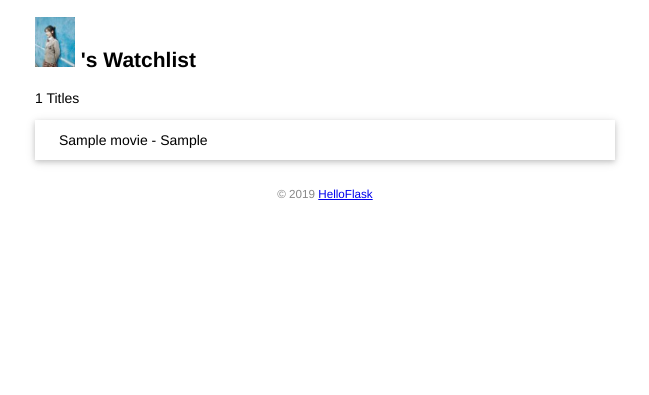
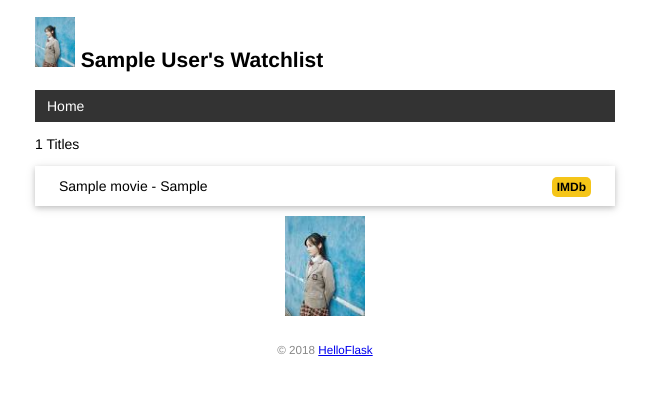
Before and after one commit to RuringQinXuan/watchlist, a Flask app: page / in a window 1280 px wide. Shown: the top 395 px of the page, without its empty margins (315-964 px from the left). Run offline with Flask 2, Linux system fonts and the light colour scheme; tables that the repository leaves empty hold one stand-in row (values such as "Sample post"); some libraries are stand-ins or nearby versions.

Commit message:
Add base template and error template

```diff
--- a/app.py
+++ b/app.py
@@ -56,7 +56,6 @@ class Movie(db.Model):  # 表名将会是 movie
 def forge():
     """Generate fake data."""
     db.create_all()
-
     # 全局的两个变量移动到这个函数内
     name = 'Grey Li'
     movies = [
@@ -71,43 +70,32 @@ def forge():
         {'title': 'WALL-E', 'year': '2008'},
         {'title': 'The Pork of Music', 'year': '2012'},
     ]
-
     user = User(name=name)
     db.session.add(user)
     for m in movies:
         movie = Movie(title=m['title'], year=m['year'])
         db.session.add(movie)
-
     db.session.commit()
     click.echo('Done.')
 
+@app.context_processor
+def inject_user():
+    user = User.query.first()
+    return dict(user=user)
+
 @app.route('/')
 def index():
-    user = User.query.first()  # 读取用户记录
+  # 读取用户记录
     movies = Movie.query.all()  # 读取所有电影记录
-    return render_template('index.html', user=user, movies=movies)
+    return render_template('index.html', movies=movies)
 
-
-@app.route('/hello')
-def hello_world():
-    return 'Hello, World!'
+@app.errorhandler(404)  # 传入要处理的错误代码
+def page_not_found(e):  # 接受异常对象作为参数
+    return render_template('404.html', user=user), 404
 
 
 
-@app.route('/hello/<name>')
-def hello(name=None):
-    return render_template('hello.html', name=name)
-
-@app.route('/home/<name>')
-def home(name):
-    return 'Welcome to %s!' % name
-
-
-@app.route('/test')
-def test_url_for():
-    print(url_for('hello_world',name='zyf'))
-    print(url_for('home',name='zyf'))
-    return 'test page'
 
 if __name__=='__main__':
+    app.debug = True
     app.run()
--- a/static/style.css
+++ b/static/style.css
@@ -46,3 +46,41 @@ footer {
     margin: 0 auto;
     height: 100px;
 }
+
+nav ul {
+    list-style-type: none;
+    margin: 0;
+    padding: 0;
+    overflow: hidden;
+    background-color: #333;
+}
+
+nav li {
+    float: left;
+}
+
+nav li a {
+    display: block;
+    color: white;
+    text-align: center;
+    padding: 8px 12px;
+    text-decoration: none;
+}
+
+nav li a:hover {
+    background-color: #111;
+}
+
+.float-right {
+    float: right;
+}
+
+.imdb {
+    font-size: 12px;
+    font-weight: bold;
+    color: black;
+    text-decoration: none;
+    background: #F5C518;
+    border-radius: 5px;
+    padding: 3px 5px;
+}
--- /dev/null
+++ b/templates/base.html
@@ -0,0 +1,28 @@
+<!DOCTYPE html>
+<html lang="en">
+<head>
+    {% block head %}
+    <meta charset="utf-8">
+    <meta name="viewport" content="width=device-width, initial-scale=1.0">
+    <title>{{ user.name }}'s Watchlist</title>
+    <link rel="icon" href="{{ url_for('static', filename='images/toppage.png') }}">
+    <link rel="stylesheet" href="{{ url_for('static', filename='style.css') }}" type="text/css">
+    {% endblock %}
+</head>
+<body>
+
+    <h2>
+        <img alt="Avatar" class="avatar" src="{{ url_for('static', filename='images/toppage.png') }}">
+        {{ user.name }}'s Watchlist
+    </h2>
+    <nav>
+        <ul>
+            <li><a href="{{ url_for('index') }}">Home</a></li>
+        </ul>
+    </nav>
+    {% block content %}{% endblock %}
+    <footer>
+        <small>&copy; 2018 <a href="http://helloflask.com/tutorial">HelloFlask</a></small>
+    </footer>
+</body>
+</html>
--- a/templates/index.html
+++ b/templates/index.html
@@ -1,24 +1,15 @@
-<!DOCTYPE html>
-<html lang="en">
-<head>
-    <meta charset="utf-8">
-    <title>{{ name }}'s Watchlist</title>
-    <link rel="stylesheet" href="{{ url_for('static', filename='style.css') }}" type="text/css">
-</head>
-<body>
-    <h2>
-	<img alt="Avatar" class="avatar" src="{{ url_for('static', filename='images/toppage.png') }}">
-	{{ name }}'s Watchlist
-    </h2>
-    {#  length filter were applied to obataining the length of movies #}
-    <p>{{ movies|length }} Titles</p>
-    <ul class="movie-list">
-        {% for movie in movies %}  {# 迭代 movies 变量 #}
-        <li>{{ movie.title }} - {{ movie.year }}</li>  {# 等同于 movie['title'] #}
-        {% endfor %}  {# 使用 endfor 标签结束 for 语句 #}
-    </ul>
-    <footer>
-        <small>&copy; 2019 <a href="http://helloflask.com/tutorial">HelloFlask</a></small>
-    </footer>
-</body>
-</html>
+{% extends 'base.html' %}
+
+{% block content %}
+<p>{{ movies|length }} Titles</p>
+<ul class="movie-list">
+    {% for movie in movies %}
+    <li>{{ movie.title }} - {{ movie.year }}
+	<span class="float-right">
+    <a class="imdb" href="https://www.imdb.com/find?q={{ movie.title }}" target="_blank" title="Find this movie on IMDb">IMDb</a>
+</span>
+    </li>
+    {% endfor %}
+</ul>
+<img alt="Walking Totoro" class="totoro" src="{{ url_for('static', filename='images/toppage.png') }}" title="to~to~ro~">
+{% endblock %}
```
Also changed, not shown: initdb.py (deleted, +0 -10 lines), templates/404.html (added, +12 -0 lines), static/images/404.png (added).
